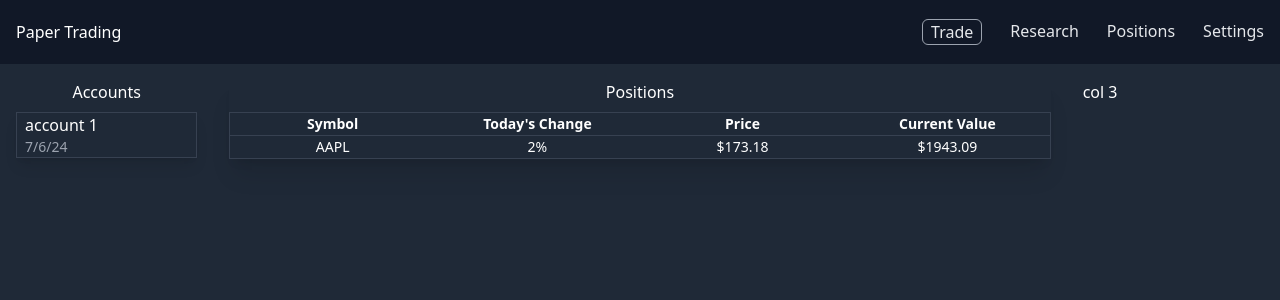
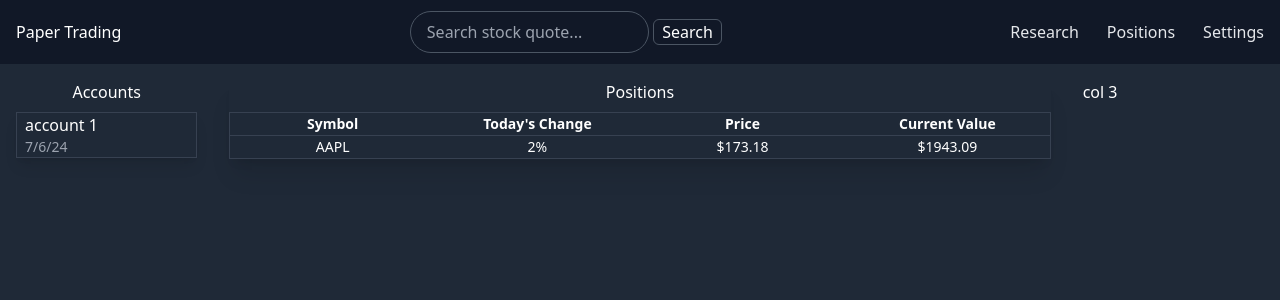
Before and after one commit to Braden-K/paper-trading-frontend, a React (Create React App) app: page / in a window 1280 px wide. Shown: the top 300 px of the page. Built offline with nearby package versions, Linux system fonts and the light colour scheme.

Commit message:
perm search bar

```diff
--- a/src/components/Nav.tsx
+++ b/src/components/Nav.tsx
@@ -3,23 +3,12 @@ import { SearchBar } from "./SearchBar";
 import { useState } from "react";
 
 export const Nav = () => {
-  const [showSearch, setShowSearch] = useState<boolean>(false);
-
   return (
     <div className="w-full h-16 bg-gray-900">
       <nav className="h-full flex items-center justify-between px-4">
         <div className="text-white">Paper Trading</div>
-        {showSearch && (
-          <>
-            <SearchBar />
-          </>
-        )}
+        <SearchBar />
         <ul className="flex space-x-7">
-          <li className="text-gray-200">
-            <div className="border border-gray-400 rounded-md pl-2 pr-2">
-              <button onClick={() => setShowSearch(!showSearch)}>Trade</button>
-            </div>
-          </li>
           <li className="text-gray-200">
             <Link to="/research">Research</Link>
           </li>
```
